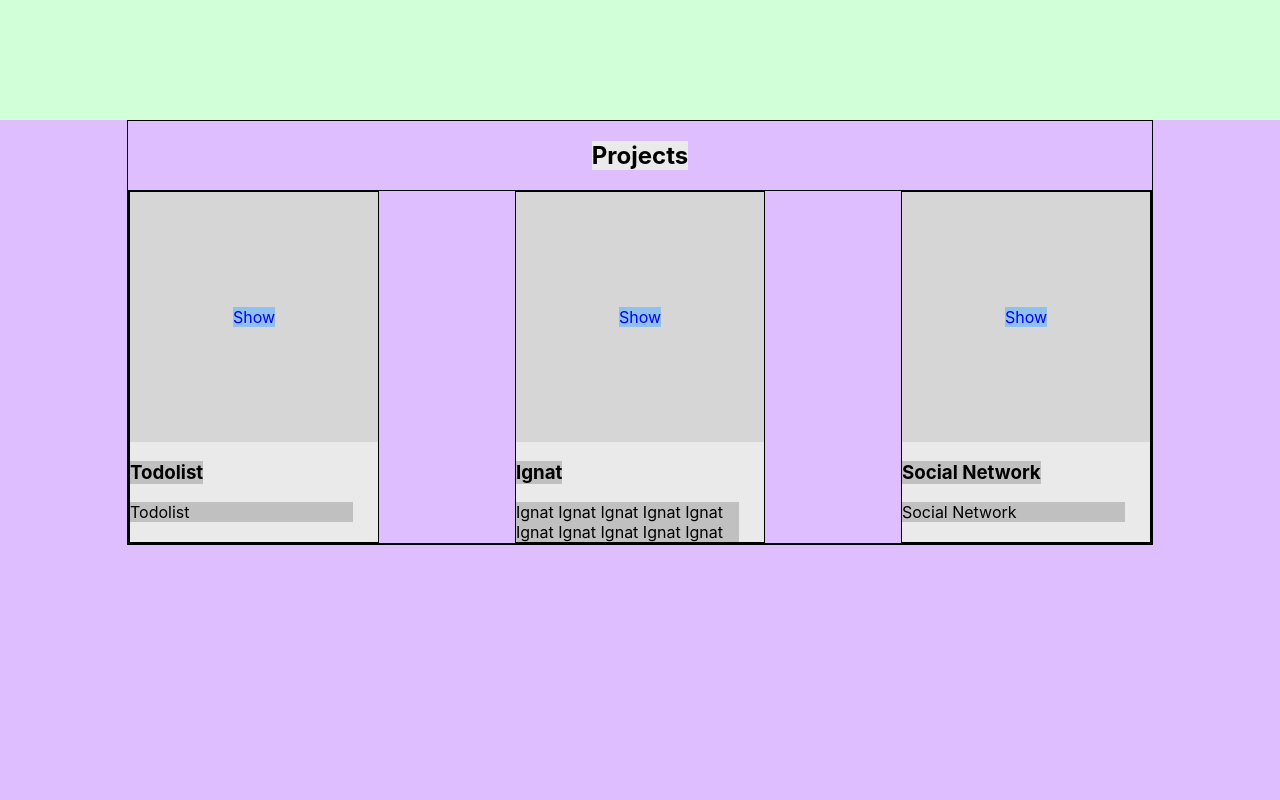
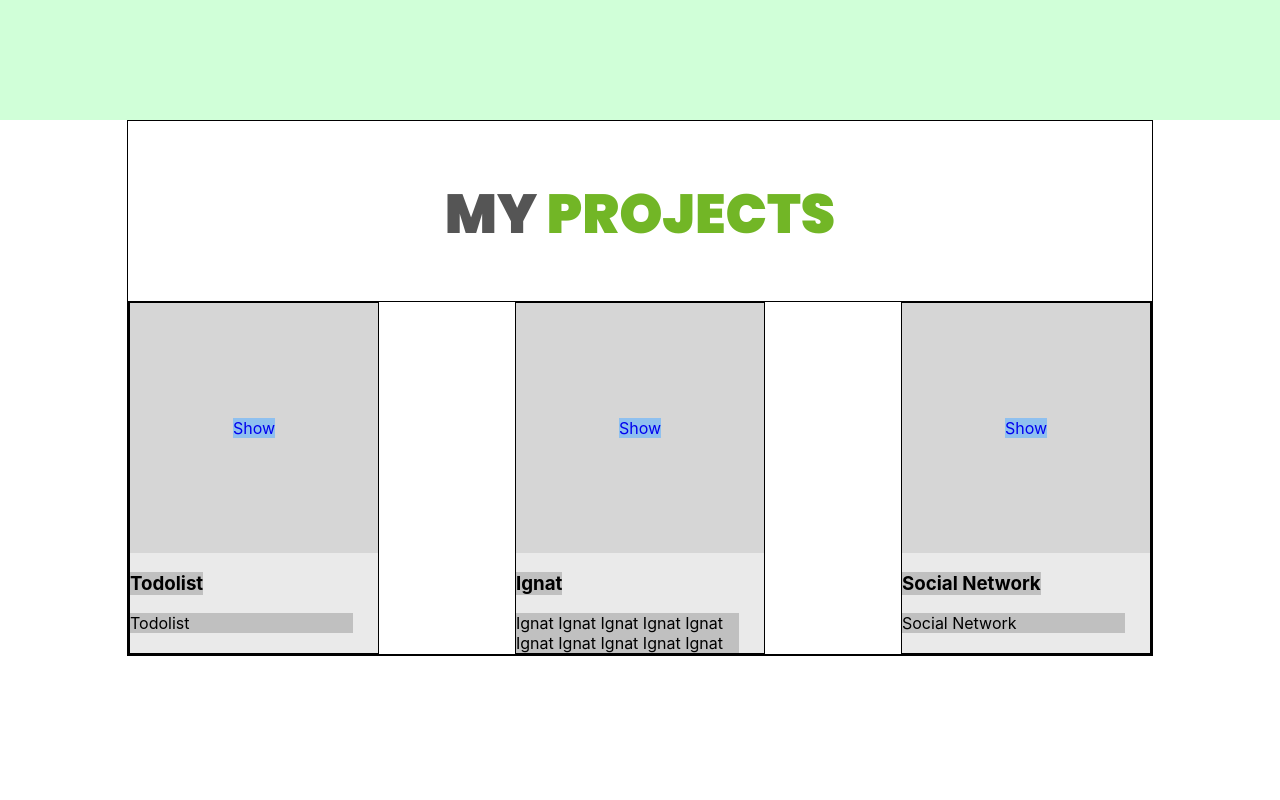
Before and after one commit to JuliOgogo/portfolio, a React (Create React App) app: page / in a window 1280 px wide. Shown: the part 1560-2360 px from the top of the page. Built offline with nearby package versions, Linux system fonts and the light colour scheme.

Commit message:
title in projects

```diff
--- a/public/index.html
+++ b/public/index.html
@@ -15,6 +15,9 @@
       user's mobile device or desktop. See https://developers.google.com/web/fundamentals/web-app-manifest/
     -->
     <link rel="manifest" href="%PUBLIC_URL%/manifest.json" />
+    <link rel="preconnect" href="https://fonts.googleapis.com">
+    <link rel="preconnect" href="https://fonts.gstatic.com" crossorigin>
+    <link href="https://fonts.googleapis.com/css2?family=Poppins:wght@100;200;300;400;500;600;700;800;900&display=swap" rel="stylesheet">
     <!--
       Notice the use of %PUBLIC_URL% in the tags above.
       It will be replaced with the URL of the `public` folder during the build.
--- a/src/projects/Projects.js
+++ b/src/projects/Projects.js
@@ -7,10 +7,13 @@ function Projects() {
     return (
         <div className={style.projects}>
             <div className={`${styleContainer.container} ${style.projectsContainer}`}>
-                <h2 className={style.title}>Projects</h2>
+                <div className={style.title}>
+                    <h2>My <span>Projects</span></h2>
+                </div>
                 <div className={style.projectsElements}>
                     <Project title={'Todolist'} description={'Todolist'}/>
-                    <Project title={'Ignat'} description={'Ignat Ignat Ignat Ignat Ignat Ignat Ignat Ignat Ignat Ignat'}/>
+                    <Project title={'Ignat'}
+                             description={'Ignat Ignat Ignat Ignat Ignat Ignat Ignat Ignat Ignat Ignat'}/>
                     <Project title={'Social Network'} description={'Social Network'}/>
                 </div>
             </div>
--- a/src/projects/Projects.module.css
+++ b/src/projects/Projects.module.css
@@ -1,6 +1,6 @@
 .projects {
     min-height: 100vh;
-    background-color: #debeff;
+    background-color: #fff;
 }
 
 .projectsContainer {
@@ -9,7 +9,22 @@
 }
 
 .title {
-    background-color: #eaeaea;
+    /*background-color: #eaeaea;*/
+    padding: 60px 0 54px;
+}
+
+.title h2 {
+    font-family: 'Poppins', sans-serif;
+    font-size: 55px;
+    font-weight: 900;
+    text-transform: uppercase;
+    margin: 0;
+    color: #555;
+    line-height: 1.2;
+}
+
+.title span {
+    color: #72b626;
 }
 
 .projectsElements {
```
